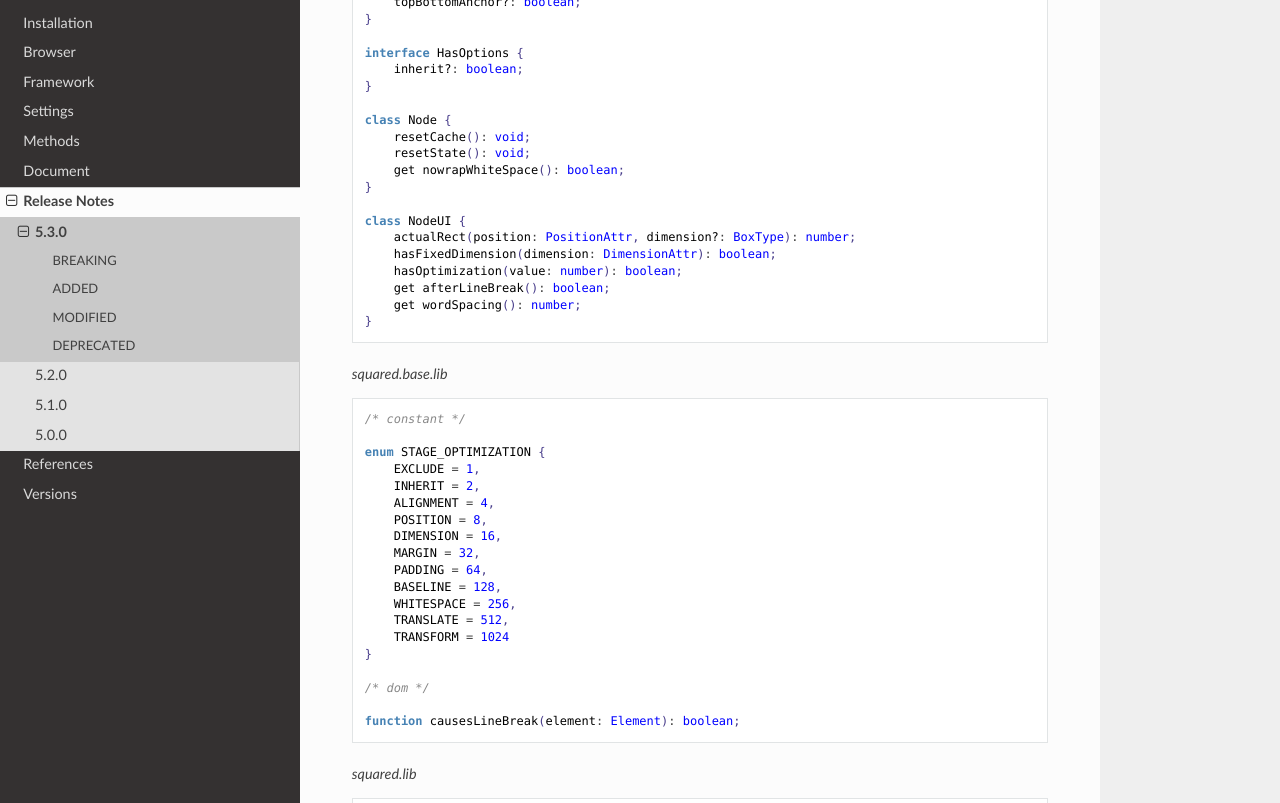
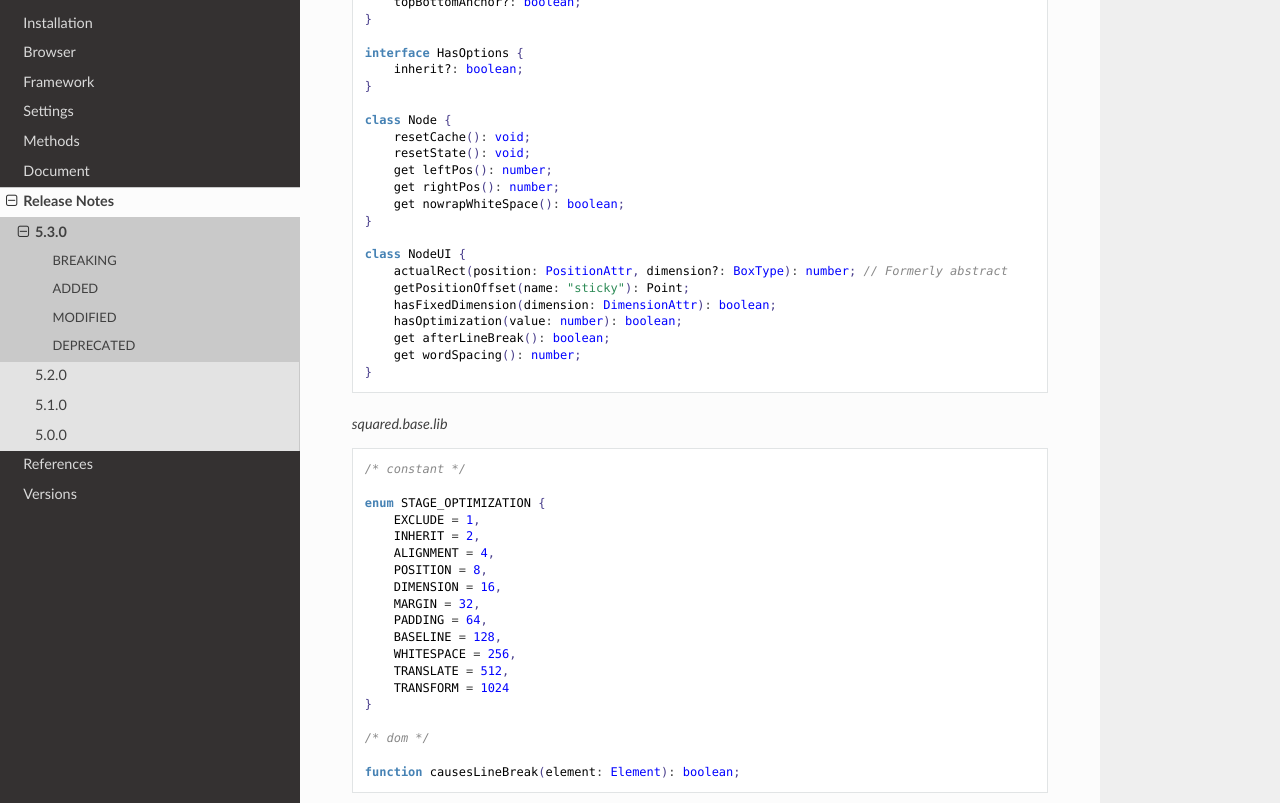
Before and after one commit to anpham6/android-docs, a Sphinx documentation site: the page built from source/release_notes/5.3.0.rst, in a window 1280 px wide and 900 px high, scrolled down 1006 px, cut to the strip 97-900 px from the top of the window. Built offline with Sphinx 7.4.7 and the Read the Docs theme 2.0.0, drawn with Linux system fonts in a browser that asks for light colours; some of the changed text lies outside the part shown.

Commit message:
Publish: android-docs @ 0.1.3 [squared 5.2.3 / 0.14.3]

```diff
--- a/source/conf.py
+++ b/source/conf.py
@@ -9,7 +9,7 @@
 project = 'squared'
 copyright = 'squared 2024'
 author = 'An Pham'
-release = '5.2.2'
+release = '5.2.3'
 
 # -- General configuration ---------------------------------------------------
 # https://www.sphinx-doc.org/en/master/usage/configuration.html#general-configuration
--- a/source/document/android/interface.rst
+++ b/source/document/android/interface.rst
@@ -98,6 +98,7 @@ Interface
       flex(attr: "grow" | "shrink" | "order", parent?: boolean | NodeUI, wrapped?: boolean): number;
       flex(attr: string, parent?: boolean | NodeUI, wrapped?: boolean): boolean | number | string;
       getBoxSpacing(region?: BOX_STANDARD): [number, number, number, number];
+      getPositionOffset(name: "sticky"): Point;
       getAnchoredSiblings(orientation: OrientationAttr): NodeUI[];
       getPseudoElement(name: PseudoElt | PseudoStyleElt, attr?: CssStyleAttr): CssStyleMap | string | null;
       hasFixedDimension(dimension: DimensionAttr): boolean;
@@ -306,6 +307,7 @@ Interface
 .. versionadded:: 5.3.0
 
   - *NodeUI* method **hasOptimization** for bypassing incorrect adjustments was created.
+  - *NodeUI* method **getPositionOffset** for static position difference was created.
   - *NodeUI* method **actualRect** was migrated from :target:`View` and is no longer abstract.
   - *NodeUI* method **hasFixedDimension** was migrated from :target:`View`.
   - *NodeUI* property getter **afterLineBreak** for start of line detection was created.
--- a/source/release_notes/5.3.0.rst
+++ b/source/release_notes/5.3.0.rst
@@ -71,11 +71,14 @@ ADDED
   class Node {
       resetCache(): void;
       resetState(): void;
+      get leftPos(): number;
+      get rightPos(): number;
       get nowrapWhiteSpace(): boolean;
   }
 
   class NodeUI {
-      actualRect(position: PositionAttr, dimension?: BoxType): number;
+      actualRect(position: PositionAttr, dimension?: BoxType): number; // Formerly abstract
+      getPositionOffset(name: "sticky"): Point;
       hasFixedDimension(dimension: DimensionAttr): boolean;
       hasOptimization(value: number): boolean;
       get afterLineBreak(): boolean;
@@ -169,6 +172,10 @@ MODIFIED
       causesLineBreak?: boolean; // Relocated from CacheValueUI
   }
 
+  class Node {
+      get dir(): TextDirection; // "ltr" | "rtl" | ""
+  }
+
 DEPRECATED
 ==========
 
```
Also changed, not shown: other parts of source/document/android/interface.rst (+1 -1 lines), source/document/vdom/interface.rst (+5 -2 lines).
